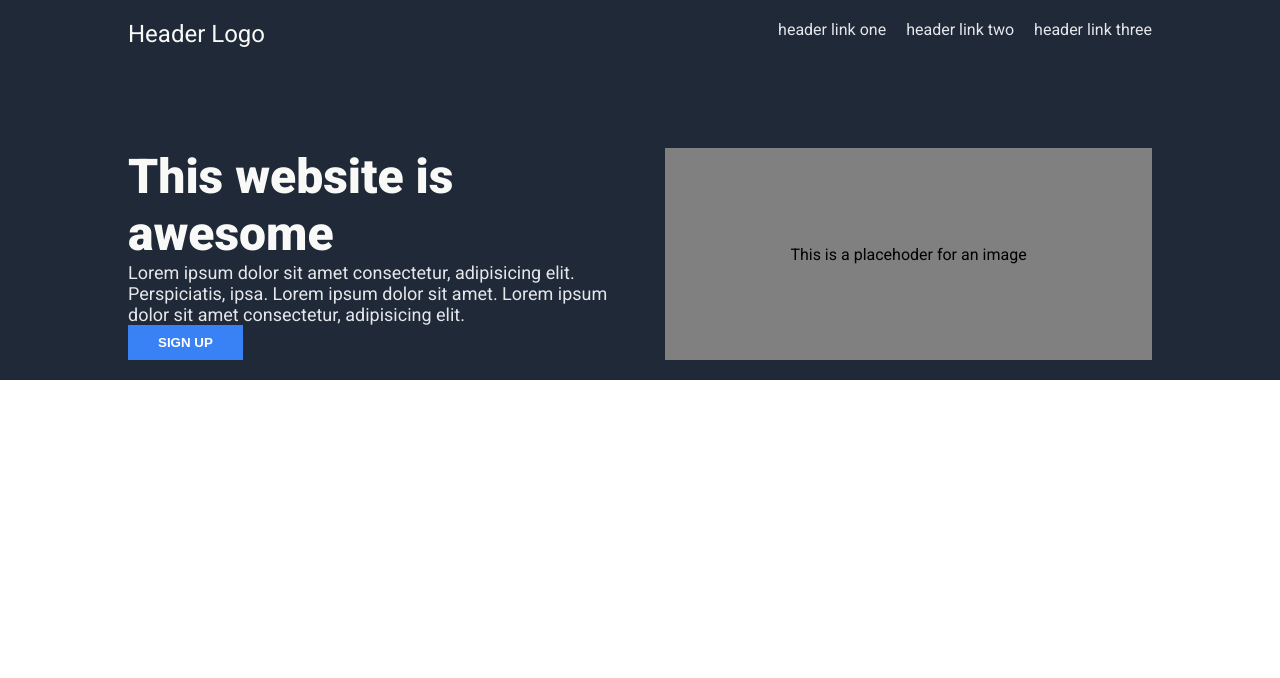
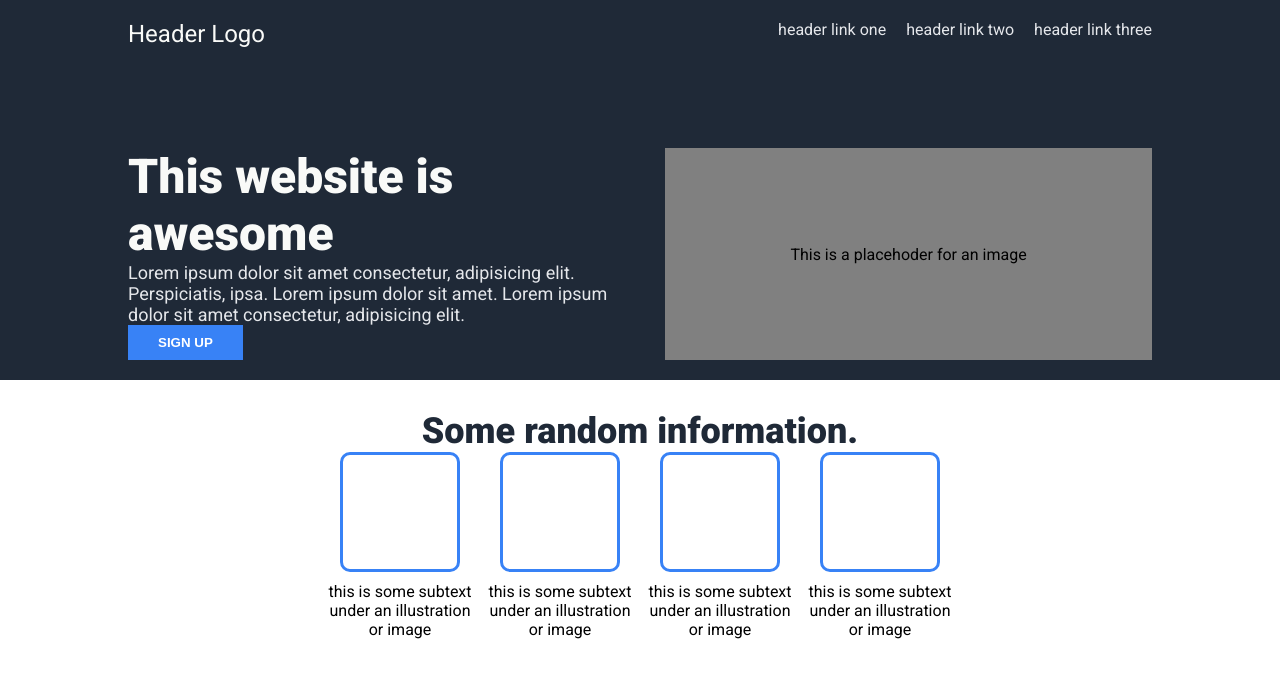
Before and after one commit to thimgrim1337/landing-page, a plain HTML site: page src/index.html in a window 1280 px wide. Drawn offline with Linux system fonts and the light colour scheme.

Commit message:
Add and style information section

```diff
--- a/src/css/style.css
+++ b/src/css/style.css
@@ -13,6 +13,7 @@ html {
 .wrap {
   margin: 0 auto;
   width: 80%;
+  max-width: 1200px;
 }
 
 /* navbar */
@@ -44,7 +45,7 @@ ul a {
   color: #e5e7eb;
 }
 /* navbar */
-/* hero */
+/* Hero section */
 .hero {
   display: flex;
   gap: 50px;
@@ -86,3 +87,45 @@ ul a {
   justify-content: center;
   align-items: center;
 }
+/* Hero section */
+/* Information section */
+.information {
+  display: flex;
+  flex-direction: column;
+  justify-content: space-between;
+  align-items: center;
+  min-height: 30vh;
+}
+
+.information h2 {
+  font-size: 36px;
+  font-weight: 900;
+  color: #1f2937;
+  margin-top: 30px;
+}
+
+.rects {
+  flex-grow: 1;
+  display: flex;
+  justify-content: center;
+  text-align: center;
+  width: 60%;
+  gap: 10px;
+}
+
+.rect {
+  display: flex;
+  max-width: 150px;
+  flex-direction: column;
+  justify-content: center;
+  align-items: center;
+  gap: 10px;
+}
+
+.rect .small-img {
+  border: 3px solid #3882f6;
+  width: 120px;
+  height: 120px;
+  border-radius: 10px;
+}
+/* Information section */
--- a/src/index.html
+++ b/src/index.html
@@ -30,6 +30,27 @@
           <div class="hero-img">This is a placehoder for an image</div>
         </div>
         </header>
+        <section class="information">
+          <h2>Some random information.</h2>
+          <div class="rects">
+            <div class="rect">
+              <div class="small-img"></div>
+              <p>this is some subtext under an illustration or image</p>
+            </div>
+            <div class="rect">
+              <div class="small-img"></div>
+              <p>this is some subtext under an illustration or image</p>
+            </div>
+            <div class="rect">
+              <div class="small-img"></div>
+              <p>this is some subtext under an illustration or image</p>
+            </div>
+            <div class="rect">
+              <div class="small-img"></div>
+              <p>this is some subtext under an illustration or image</p>
+            </div>
+          </div>
+        </section>
       </div>
   </body>
 </html>
```
